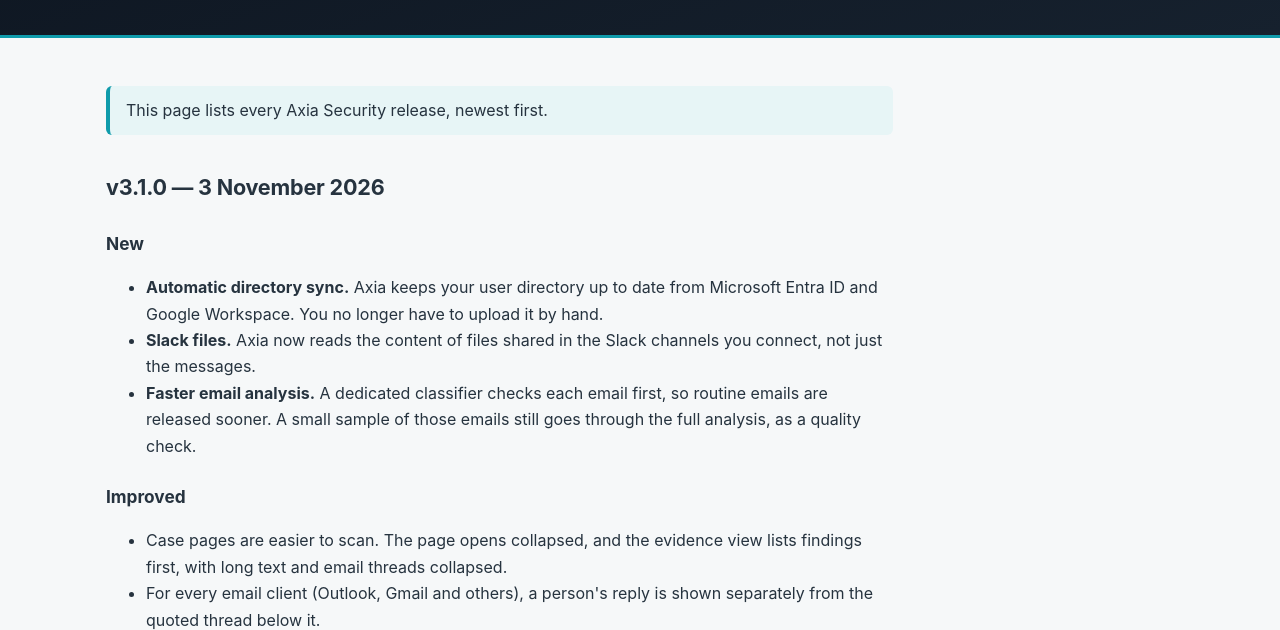
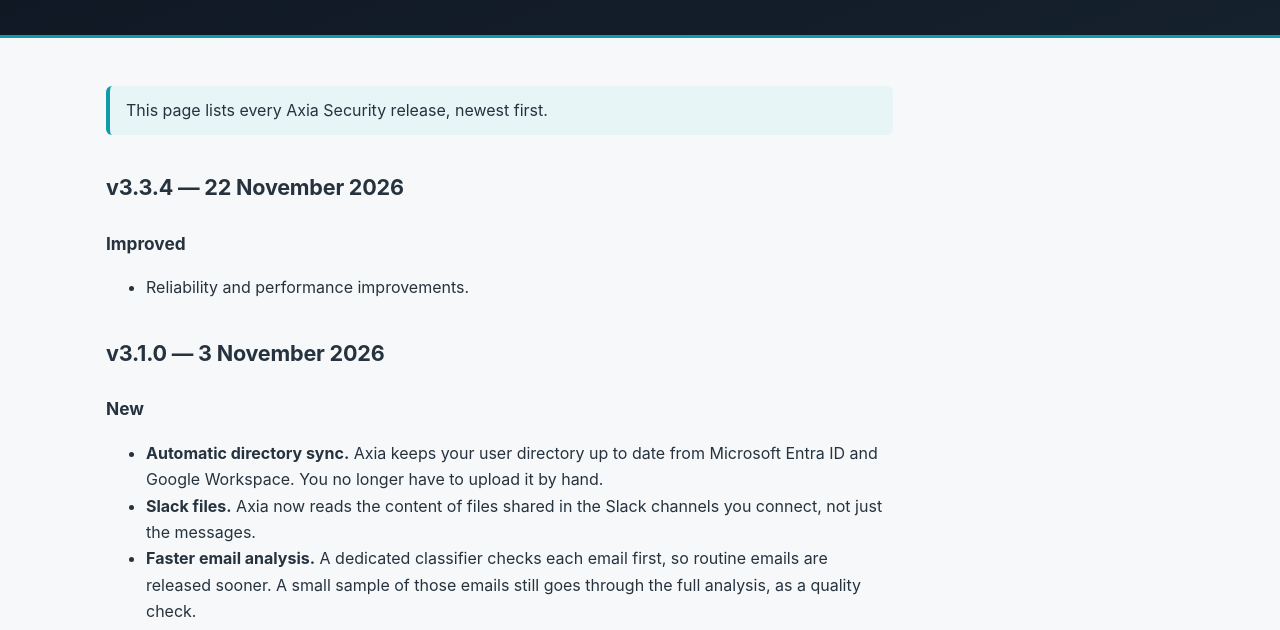
Before and after one commit to Axia-Security/axia-docs, a plain HTML site: page docs/release-notes.html in a window 1280 px wide. Shown: the part 174-804 px from the top of the page. Drawn offline with Linux system fonts and the light colour scheme.

Commit message:
MVP-2502: release notes v3.3.4

```diff
--- a/docs/release-notes.html
+++ b/docs/release-notes.html
@@ -6,6 +6,12 @@
 <div class="hero"><h1>Release notes</h1><p>What's new in Axia Security, release by release.</p></div></header>
 <main><div class="doc">
 <div class="note">This page lists every Axia Security release, newest first.</div>
+
+<h2>v3.3.4 — 22 November 2026</h2>
+<!-- DRAFT from the release automation. Replace with customer-facing notes (New / Improved / Fixed),
+     written from the internal release notes page. Never paste Jira titles: this site is public. -->
+<h3>Improved</h3>
+<ul><li>Reliability and performance improvements.</li></ul>
 
 <h2>v3.1.0 — 3 November 2026</h2>
 <h3>New</h3>
@@ -89,4 +95,4 @@
 <li>Planned maintenance is announced in advance. See <a href="support.html">Support</a>.</li>
 </ul>
 </div></main>
-<footer><div class="bar">© Axia Security Ltd. · Last updated 3 November 2026 · Questions? See <a href="support.html">Support</a>.</div></footer></body></html>
+<footer><div class="bar">© Axia Security Ltd. · Last updated 22 November 2026 · Questions? See <a href="support.html">Support</a>.</div></footer></body></html>
```
